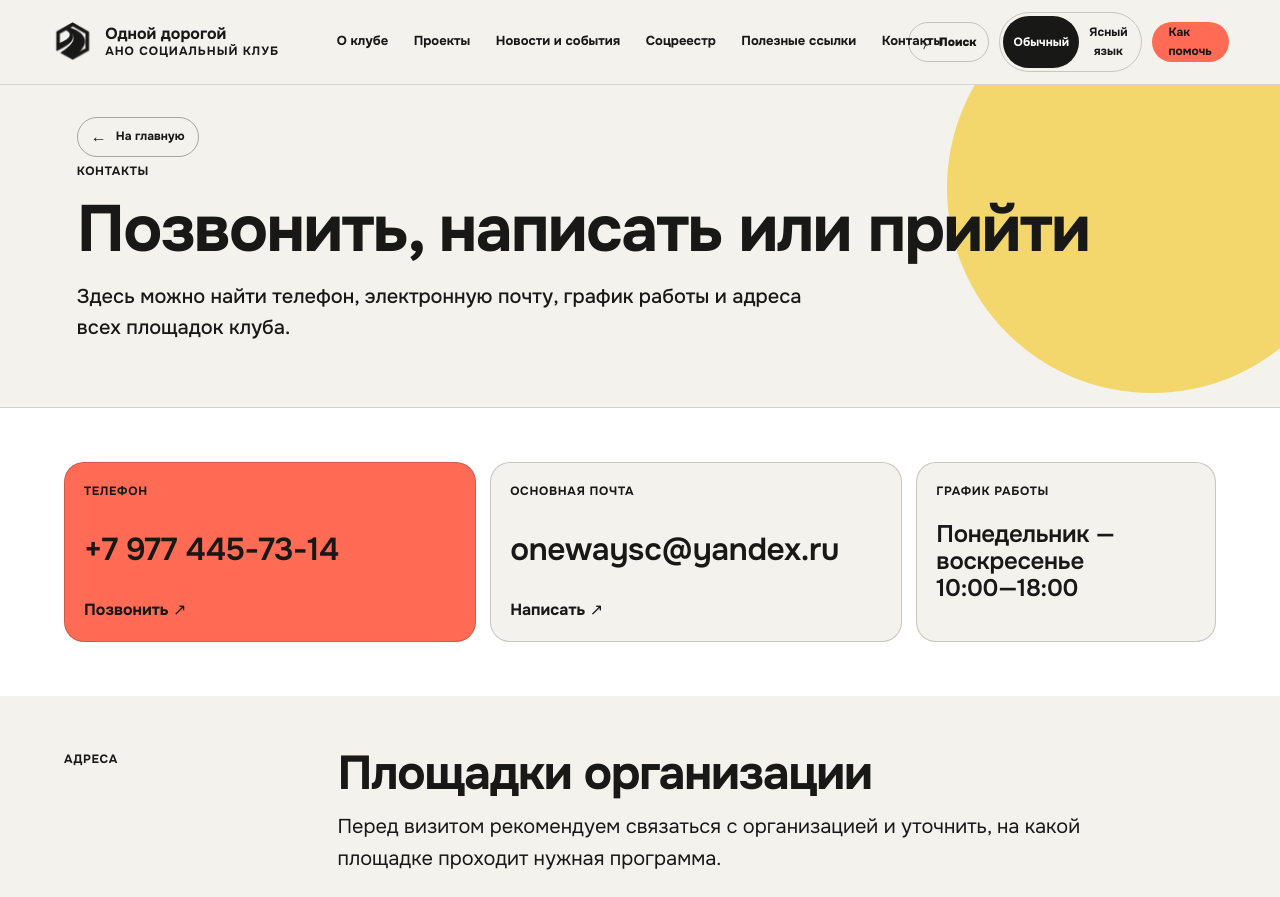
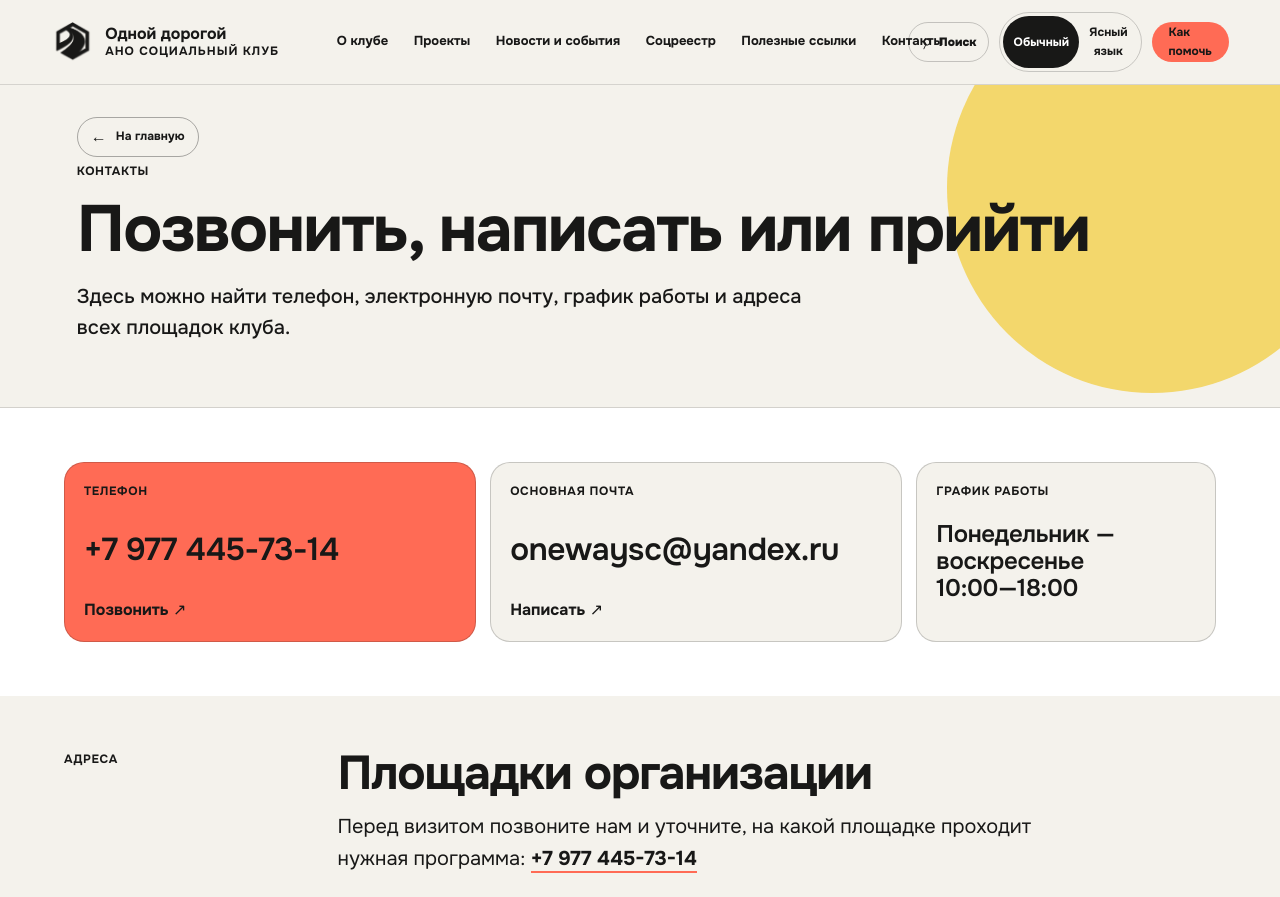
Before and after one commit to NATADAU/odnoy-dorogoy-site, a Next.js app: page /contacts in a window 1280 px wide. Shown: the top 897 px of the page. Built offline with nearby package versions, Linux system fonts and the light colour scheme.

Commit message:
Добавить быстрый звонок у адресов

```diff
--- a/app/contacts/page.tsx
+++ b/app/contacts/page.tsx
@@ -18,7 +18,7 @@ export default function ContactsPage() {
         <div className="contact-card"><span>График работы</span><strong>{clear ? "Каждый день" : "Понедельник — воскресенье"}<br />10:00—18:00</strong></div>
       </section>
       <section className="section addresses-section">
-        <div className="section-heading"><div className="section-label">Адреса</div><div><h2>{clear ? "Где мы работаем" : "Площадки организации"}</h2><p>{clear ? "Перед первым посещением позвоните нам." : "Перед визитом рекомендуем связаться с организацией и уточнить, на какой площадке проходит нужная программа."}</p></div></div>
+        <div className="section-heading"><div className="section-label">Адреса</div><div><h2>{clear ? "Где мы работаем" : "Площадки организации"}</h2><p>{clear ? "Перед первым посещением позвоните нам: " : "Перед визитом позвоните нам и уточните, на какой площадке проходит нужная программа: "}<a className="inline-phone-link" href="tel:+79774457314">+7 977 445-73-14</a></p></div></div>
         <div className="address-list">
           <article><span>Основная площадка</span><h3>ул. Астахова, д. 2, помещение 119</h3><p>Московская область, городской округ Коломна</p></article>
           <article><span>Помещение для групповых занятий</span><h3>ул. Астахова, д. 2, помещение 118</h3><p>Московская область, городской округ Коломна</p></article>
--- a/app/refinements.css
+++ b/app/refinements.css
@@ -36,6 +36,10 @@
 .useful-links-preview-list a:hover{background:var(--yellow);transform:translateY(-3px)}
 .useful-links-preview-list b{align-self:flex-end;font-size:22px;font-weight:450}
 
+.inline-phone-link{display:inline-block;color:inherit;font-weight:700;line-height:1.2;white-space:nowrap;border-bottom:2px solid var(--coral);transition:color .2s ease,border-color .2s ease}
+.inline-phone-link:hover{color:#b83d2d;border-color:currentColor}
+.inline-phone-link:focus-visible{outline:3px solid var(--yellow);outline-offset:4px;border-radius:2px}
+
 @media(min-width:1181px){
   .partner-list{grid-auto-flow:row;grid-auto-columns:auto;grid-template-columns:repeat(6,minmax(0,1fr));overflow:visible;padding-bottom:0}
   .partner-item{min-height:128px}
@@ -60,4 +64,4 @@
   .useful-links-preview-list{grid-auto-columns:72%}
 }
 
-@media(prefers-reduced-motion:reduce){.search-results>a,.useful-links-preview-list a{transition:none}}
+@media(prefers-reduced-motion:reduce){.search-results>a,.useful-links-preview-list a,.inline-phone-link{transition:none}}
```
